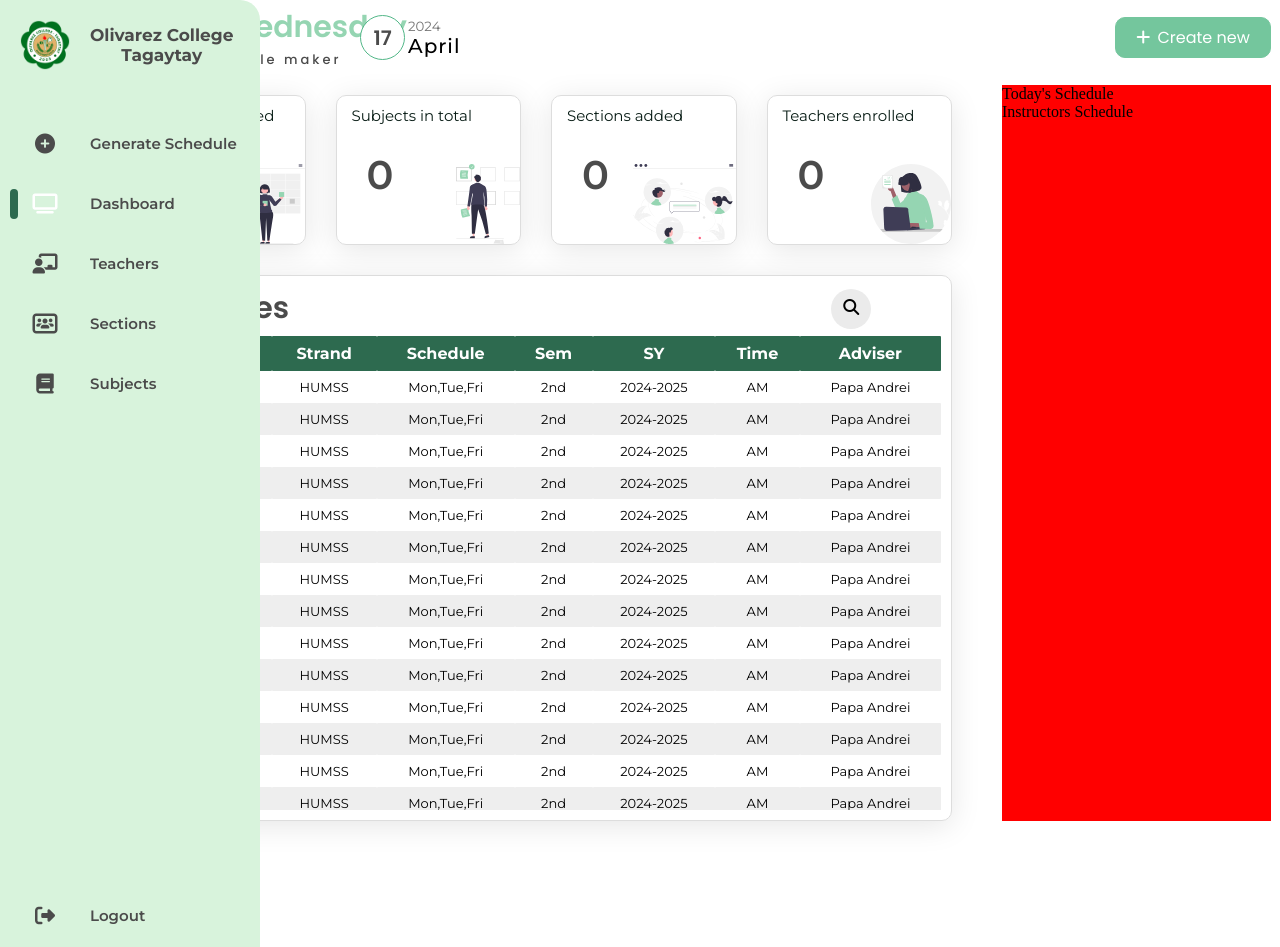
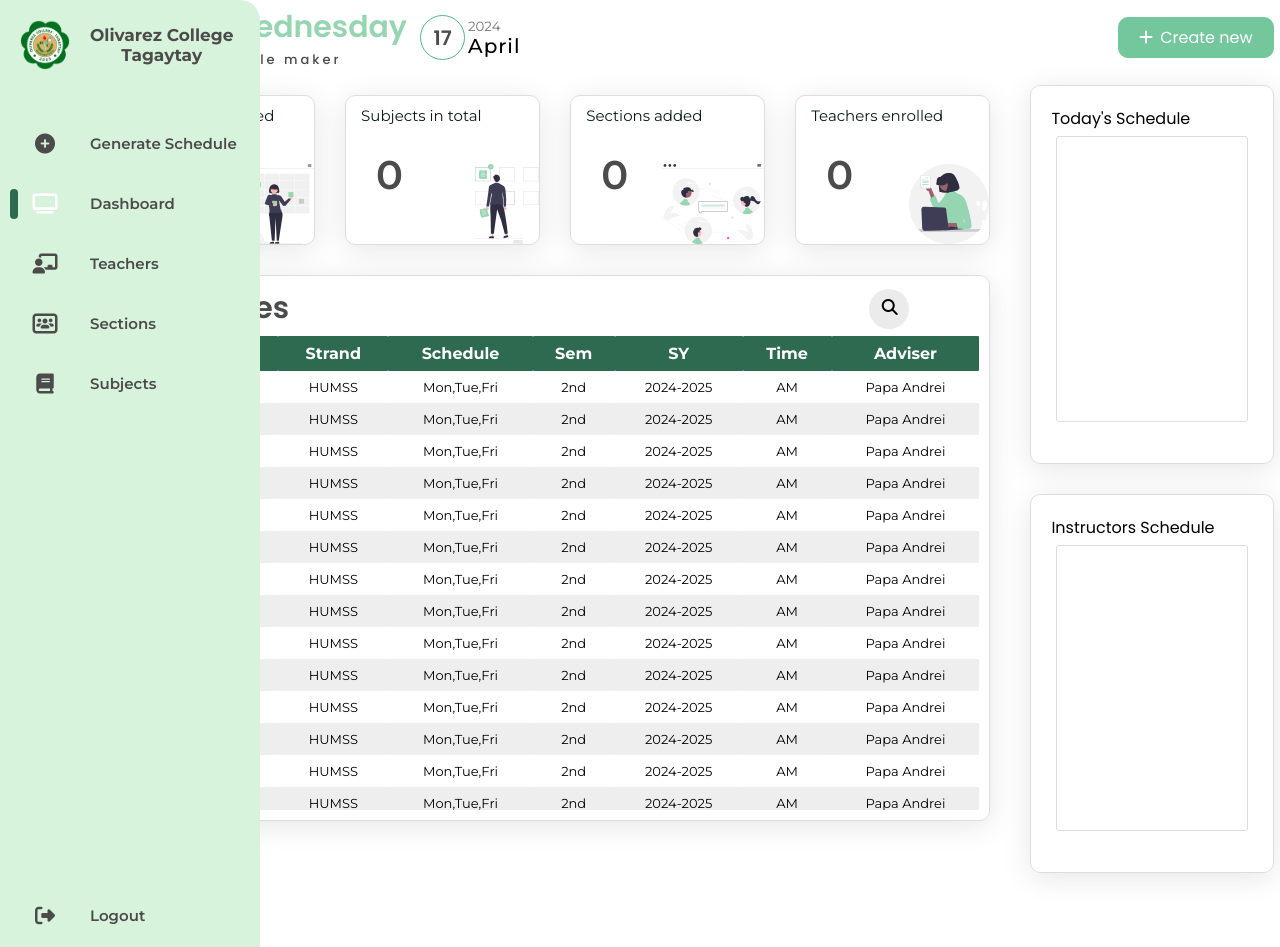
Before and after one commit to KojieSann/Scheduling-system, a PHP site: page /dashboard.html in a window 1280 px wide. Run offline with PHP 8.4, Linux system fonts and the light colour scheme.

Commit message:
arghhhhh

```diff
--- a/scheduling system/dashboard.css
+++ b/scheduling system/dashboard.css
@@ -165,7 +165,7 @@
 /* dates */
 .header-logo .text-logo .date {
   position: absolute;
-  left: 240px;
+  left: 300px;
   display: flex;
   align-items: center;
 }
@@ -205,14 +205,10 @@
 /* waray upay na details */
 .content-container {
   display: flex;
-  gap: 50px;
-}
-.content-container .section-teacher {
-  width: 21vw;
-  background-color: red;
+  gap: 40px;
 }
 .content-container .info-date {
-  width: 65vw;
+  width: 68vw;
 }
 /* header info */
 .infos-container {
@@ -263,6 +259,32 @@
 .infos-container .infos-wrapper .info-title a {
   text-decoration: none;
   color: #081c15;
+}
+/* sections and teachers schedules */
+.content-container .section-teacher {
+  width: 19vw;
+  font-family: "poppins";
+}
+.content-container .section-teacher .contents {
+  height: 85%;
+  width: 95%;
+  border-radius: 3px;
+  margin: 5px;
+  border: 1px solid #dddddd;
+  align-items: center;
+  justify-content: center;
+}
+.section-teacher .section-container,
+.section-teacher .teacher-container {
+  height: 40vh;
+  width: 100%;
+  box-shadow: 0 5px 30px rgba(0, 0, 0, 0.1);
+  border-radius: 10px;
+  border: 1px solid #dddddd;
+  padding: 20px;
+}
+.section-teacher .teacher-container {
+  margin-top: 30px;
 }
 /* table */
 .schedule-table {
--- a/scheduling system/dashboard.html
+++ b/scheduling system/dashboard.html
@@ -352,7 +352,7 @@
               <span>Today's Schedule</span>
               <div class="section-wrapper contents"></div>
             </div>
-            <div class="section-container">
+            <div class="teacher-container">
               <span>Instructors Schedule</span>
               <div class="instructors-wrapper contents"></div>
             </div>
```
